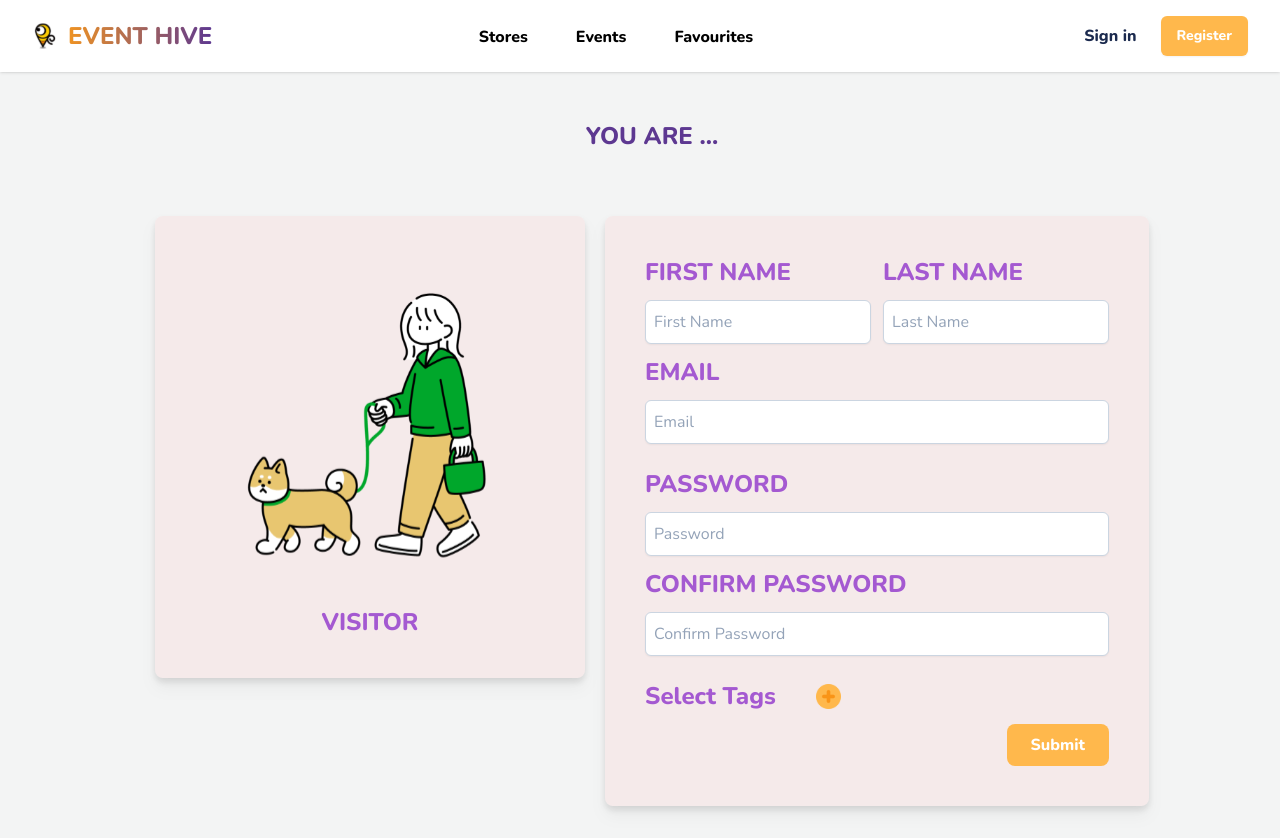
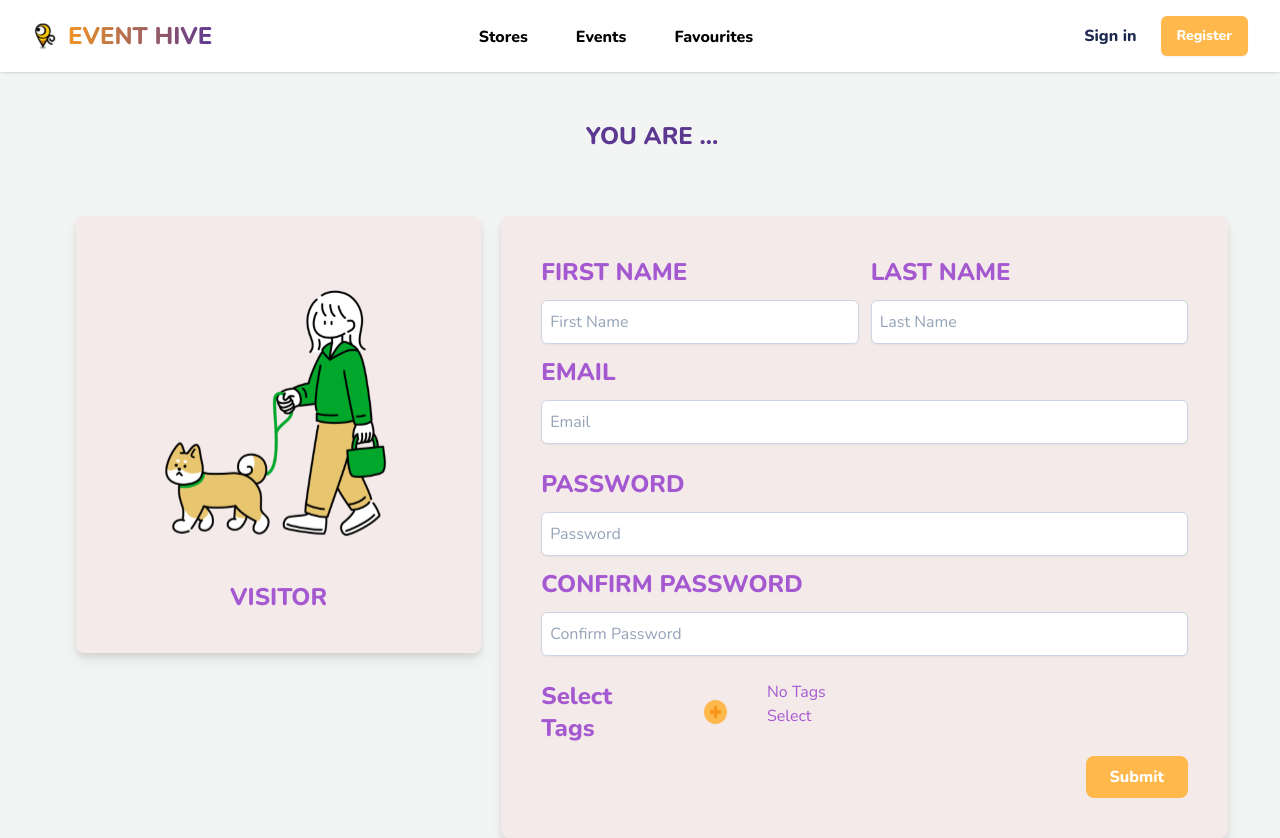
Before and after one commit to faynch/event-hive, a Next.js app: page /register/visitor in a window 1280 px wide. Shown: the top 838 px of the page. Built offline with nearby package versions, Linux system fonts and the light colour scheme.

Commit message:
show tag after select

```diff
--- a/src/component/TagSelector.tsx
+++ b/src/component/TagSelector.tsx
@@ -1,12 +1,18 @@
 import React, { useState } from 'react'
 
-type Tag = 'Home decor' | 'Fashion' | 'Food' | 'Travel'
+export type Tag = 'Home decor' | 'Fashion' | 'Food' | 'Travel'
 
 type Props = {
     onClose: () => void
+    selectTags: Tag[]
+    setSelectTags: React.Dispatch<React.SetStateAction<Tag[]>>
 }
 
-const TagSelector: React.FC<Props> = ({ onClose }) => {
+const TagSelector: React.FC<Props> = ({
+    onClose,
+    selectTags,
+    setSelectTags,
+}) => {
     const [selectedTags, setSelectedTags] = useState<Tag[]>([])
     const tags: Tag[] = ['Home decor', 'Fashion', 'Food', 'Travel']
 
@@ -23,7 +29,7 @@ const TagSelector: React.FC<Props> = ({ onClose }) => {
     }
 
     const handleSubmit = () => {
-        console.log(selectedTags) // Do something with the selected tags
+        setSelectTags(selectedTags)
         onClose()
     }
 
--- a/src/pages/register/visitor.tsx
+++ b/src/pages/register/visitor.tsx
@@ -2,7 +2,7 @@ import RegisterCard from '../../component/RegisterCard'
 import Visitor from '../../pages/assets/visitor.svg'
 import Navbar from '../../component/Navbar'
 import Footer from '../../component/Footer'
-import TagSelector from '../../component/TagSelector'
+import TagSelector, { Tag } from '../../component/TagSelector'
 import Add from '@/pages/assets/add.svg'
 import { useState } from 'react'
 import Link from 'next/link'
@@ -39,6 +39,7 @@ export default function RegisterVisitor() {
         setPasswordMatch(event.target.value === password)
     }
     const [showTagSelector, setShowTagSelector] = useState(false)
+    const [selectedTags, setSelectedTags] = useState<Tag[]>([])
 
     const handleTagSelectorClose = () => {
         setShowTagSelector(false)
@@ -141,8 +142,8 @@ export default function RegisterVisitor() {
                                     </p>
                                 )}
                             </div>
-                            <div className="flex">
-                                <h5 className="my-3 mr-10 text-sm font-extrabold text-[#A459D1] lg:text-2xl">
+                            <div className="my-3 flex">
+                                <h5 className="mr-10 text-sm font-extrabold text-[#A459D1] lg:text-2xl">
                                     Select Tags
                                 </h5>
                                 <button onClick={handleShowTagSelector}>
@@ -151,8 +152,26 @@ export default function RegisterVisitor() {
                                 {showTagSelector && (
                                     <TagSelector
                                         onClose={handleTagSelectorClose}
+                                        selectTags={selectedTags}
+                                        setSelectTags={setSelectedTags}
                                     />
                                 )}
+                                <div className="ml-10 grid grid-cols-3 gap-1">
+                                    {selectedTags.length > 0 ? (
+                                        selectedTags.map((tag) => (
+                                            <button
+                                                className="items-center rounded-xl bg-[#F3A4A4] px-3 text-[#F16767]"
+                                                key={tag}
+                                            >
+                                                {tag}
+                                            </button>
+                                        ))
+                                    ) : (
+                                        <h5 className="mr-10 text-base text-[#A459D1]">
+                                            No Tags Select
+                                        </h5>
+                                    )}
+                                </div>
                             </div>
                             <div className="flex justify-end">
                                 <Link
```
